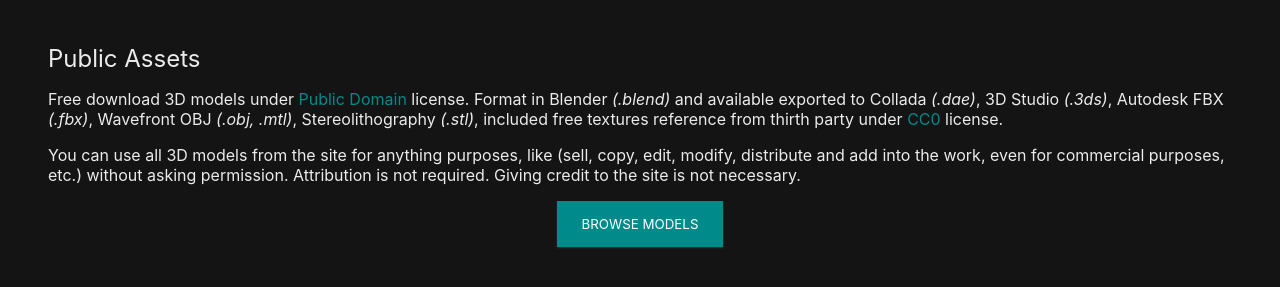
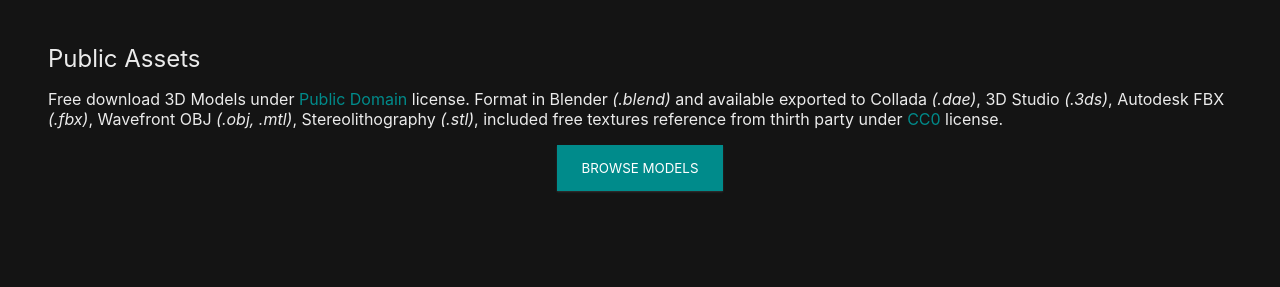
Before and after one commit to pretendedstudio/git, a Jekyll site: the page index.html, which Jekyll copies as it is, in a window 1280 px wide and 900 px high, scrolled down 2397 px, cut to the strip 605-892 px from the top of the window. Built offline with Jekyll 4.4.1, drawn with Linux system fonts in a browser that asks for light colours; after the commit the page ends 3241 px from its top, so only the background shows below that.

Commit message:
Update index.html

```diff
--- a/index.html
+++ b/index.html
@@ -81,8 +81,8 @@
   <section>
     <div class="container">
     <h2>Public Assets</h2>
-      <p>Free download 3D models under <a class="l-k" href="https://creativecommons.org/publicdomain/mark/1.0">Public Domain</a> license. Format in Blender <i>(.blend)</i> and available exported to Collada <i>(.dae)</i>, 3D Studio <i>(.3ds)</i>, Autodesk FBX <i>(.fbx)</i>, Wavefront OBJ <i>(.obj, .mtl)</i>, Stereolithography <i>(.stl)</i>, included free textures reference from thirth party under <a class="l-k" href="https://creativecommons.org/publicdomain/zero/1.0">CC0</a> license. </p>
-      <p>You can use all 3D models from the site for anything purposes, like (sell, copy, edit, modify, distribute and add into the work, even for commercial purposes, etc.) without asking permission. Attribution is not required. Giving credit to the site is not necessary.</p>
+      <p>Free download 3D Models under <a class="l-k" href="https://creativecommons.org/publicdomain/mark/1.0">Public Domain</a> license. Format in Blender <i>(.blend)</i> and available exported to Collada <i>(.dae)</i>, 3D Studio <i>(.3ds)</i>, Autodesk FBX <i>(.fbx)</i>, Wavefront OBJ <i>(.obj, .mtl)</i>, Stereolithography <i>(.stl)</i>, included free textures reference from thirth party under <a class="l-k" href="https://creativecommons.org/publicdomain/zero/1.0">CC0</a> license. </p>
+      <!--p>You can use all the 3D Models from the site for anything purposes, like (sell, copy, edit, modify, distribute and add into the work, even for commercial purposes, etc.) without asking permission. Attribution is not required. Giving credit to the site is not necessary.</p-->
       <div id="button">
       <button class="button b-s"><h4><a href="https://pretendedstudio.com/3d-models">BROWSE MODELS</a></h4></button>
       </div>
```
